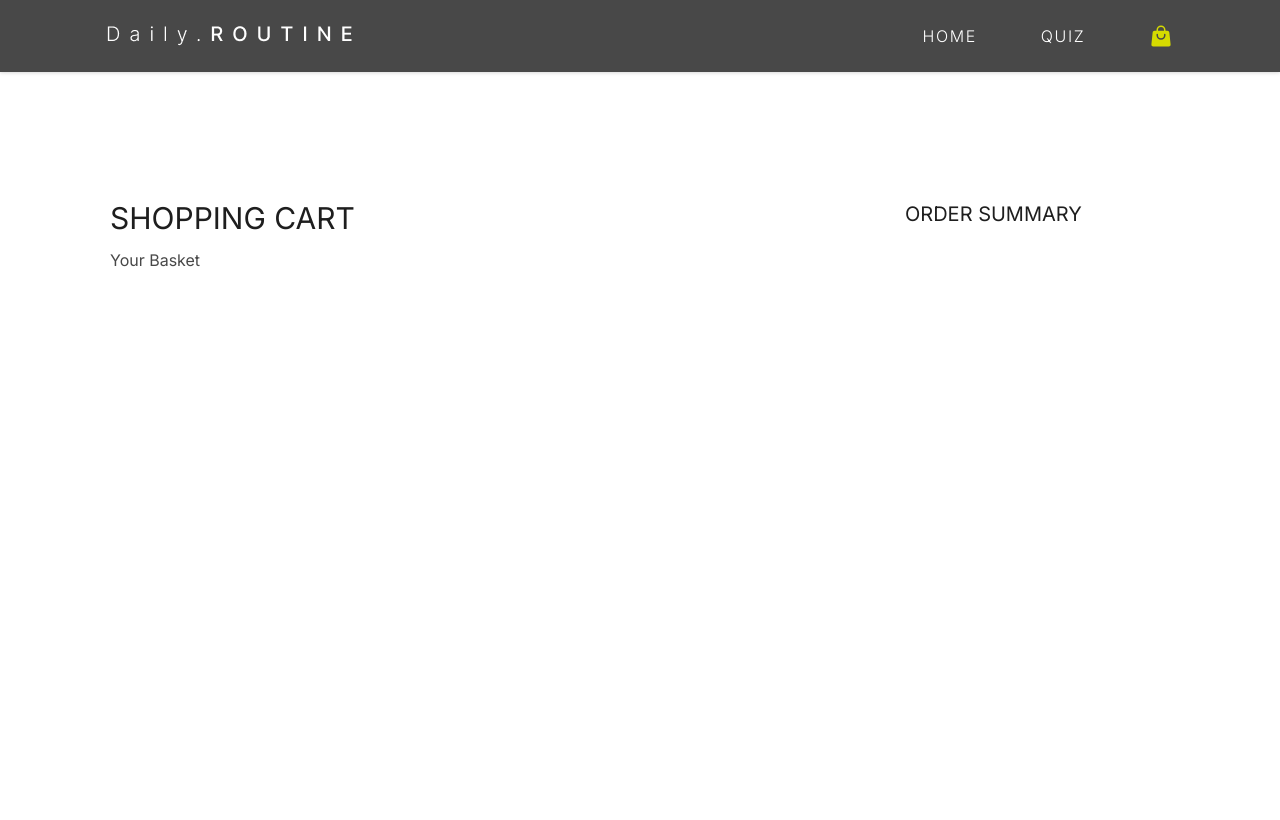
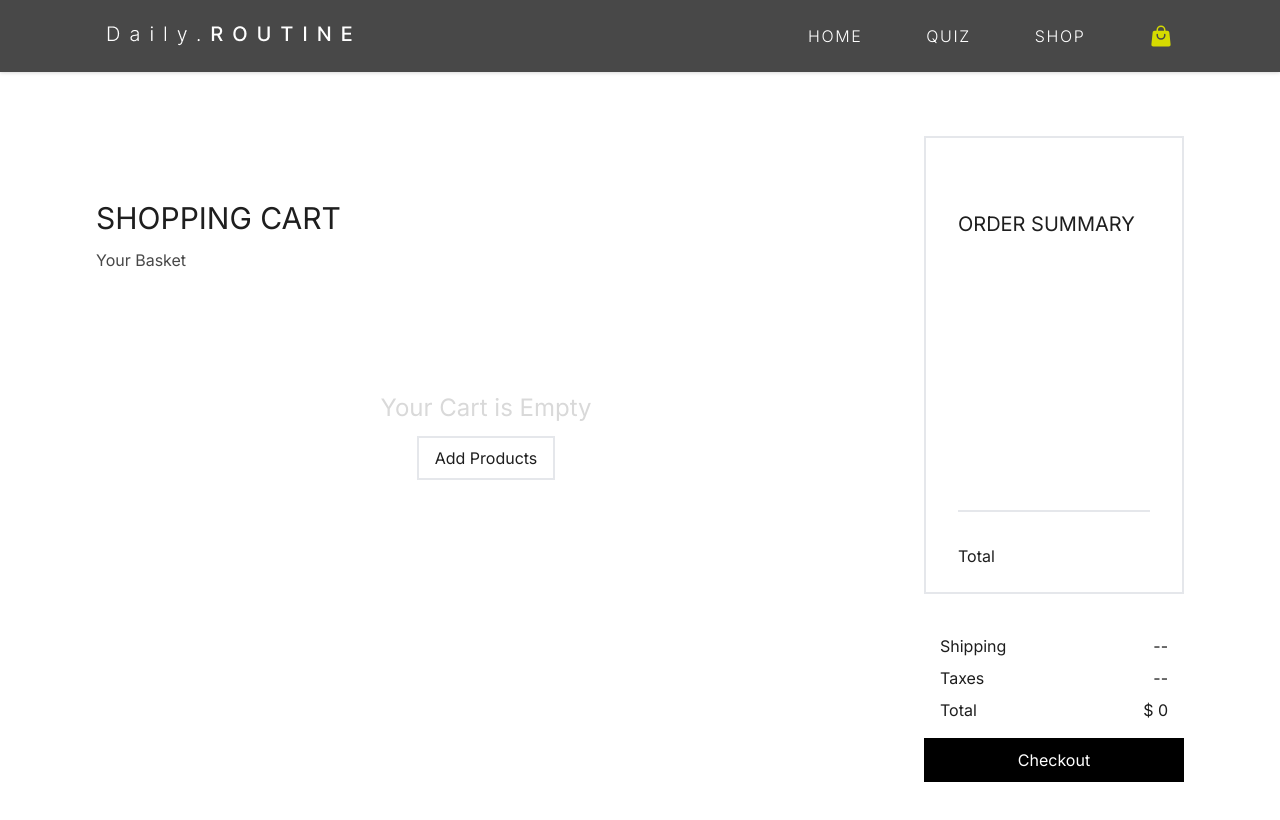
Before and after one commit to strawberrie68/Skincare-Shop, a React (Vite) app in the folder skincare/: page /cart in a window 1280 px wide. Shown: the top 820 px of the page. Built offline with nearby package versions, Linux system fonts and the light colour scheme.

Commit message:
cart fix

```diff
--- a/skincare/src/componets/NavBar.tsx
+++ b/skincare/src/componets/NavBar.tsx
@@ -13,7 +13,7 @@ const NavBar = () => {
   const flexBetween = "flex items-center justify-between";
   const isAboveMediumScreens = useMediaQuery("(min-width: 1060px)");
   const [isMenuToggled, setIsMenuToggled] = useState<boolean>(false);
-  const cart = useAppSelector(state => state.cart.product).length
+  const cart = useAppSelector(state => state.cart.products).length
 
   return (
     <nav>
@@ -31,13 +31,17 @@ const NavBar = () => {
           {/* RIGHT SIDE */}
           {isAboveMediumScreens ? (
 
-            <div className={`${flexBetween} gap-16 text-white uppercase tracking-widest font-light`}>
+            <div className={`${flexBetween} gap-16 text-white uppercase tracking-widest font-light `}>
               <Link to="/">
-                <p>HOME</p>
+                <p className="hover:text-primary-500">HOME</p>
               </Link>
               <Link to="/quiz">
-                <p>QUIZ</p>
+                <p className="hover:text-primary-500">QUIZ</p>
               </Link>
+              <Link to="/shop">
+                <p className="hover:text-primary-500">SHOP</p>
+              </Link>
+
               <Link to="/cart">
                 <span className={`flex `}>
 
--- a/skincare/src/pages/cart/CartCard.tsx
+++ b/skincare/src/pages/cart/CartCard.tsx
@@ -1,13 +1,14 @@
-type Props = {
-    img: string,
-    name: string,
-    price: number,
+import { XMarkIcon } from "@heroicons/react/24/solid";
+// import { useAppDispatch } from "@/hooks/reduxHook";
+// import { removeFromCart } from "@/redux/cartSlice";
 
-}
-
-const cartCard = ({ img, name, price}: Props) => {
+const cartCard = ({ img, name, price,index }: Props) => {
+  // const dispatch = useAppDispatch();
   return (
-    <div className="h-[200px]  my-4 flex justify-between items-center basis-4/5 pb-4 border-b-2">
+    <div
+      className="h-[200px]  my-4 flex justify-between items-center basis-4/5 pb-4 border-b-2 border-b-gray-05"
+      key={index}
+    >
     <div>
       <img
         src={img}
@@ -19,7 +20,12 @@ const cartCard = ({ img, name, price}: Props) => {
     <p>{name}</p>
     <div><p>x 1</p></div>
     <p className="px-8">$ {price}</p>
-    <p className="text-gray-10">x</p>
+
+    <XMarkIcon
+      className="h-6 w-6 text-gray-10"
+      // onClick={()=>dispatch(removeFromCart({}))}
+     />
+
 
   </div>
   )
--- a/skincare/src/pages/cart/index.tsx
+++ b/skincare/src/pages/cart/index.tsx
@@ -1,41 +1,112 @@
 import NavBar from "@/componets/NavBar"
-import { useAppSelector } from "@/hooks/reduxHook";
+import { useAppSelector, useAppDispatch } from "@/hooks/reduxHook";
+import { reset } from "@/redux/cartSlice";
 import { ProductType } from "@/shared/types";
 import CartCard from "./CartCard";
+import { Link } from 'react-router-dom';
+
+
+
 
 const Cart = () => {
-  const cart = useAppSelector(state => state.cart.product)
+  const cart = useAppSelector(state => state.cart.products)
+  const dispatch = useAppDispatch();
+  const hideButton = cart?.length == 0 ? "hidden" : ""
+  const total = cart?.reduce((cartTotal:number , item: ProductType) =>
+    cartTotal += item?.price ,0)
   return (
     <div className="bg-white h-full">
       <NavBar />
       <div className=" gap-16 py-10 md:pb-0  w-full mt-12 mb-16 ">
-        <div className="mx-auto w-5/6 max-w-screen-md mt-12 flex justify-between" >
-        <div className="w-full">
+        <div className="mx-24  mt-12 flex justify-between" >
+          <div className="basis-3/4">
             <h1 className="mt-16 text-3xl bold ">
               SHOPPING CART
             </h1>
             <p className="mb-6 mt-3 text-gray-100">Your Basket</p>
 
+            <button
+              className={`${hideButton} mb-8 border-2 px-2 py-1 hover:bg-primary-10 hover:text-gray-500 hover:border-primary-10`}
+              onClick={() => dispatch(reset())}
+            >
+              Empty cart
+            </button>
+
+
+            {/* IF CART EMPTY  or NOT EMPTY*/}
             <div className="flex flex-col ">
+              {cart?.length == 0 ?
+                <div className="m-auto text-center pt-24">
+                  <p className="text-2xl text-gray-10">Your Cart is Empty</p>
+                  <Link to="/shop">
+                    <button className="border-2 px-4 py-2  mt-3 hover:bg-primary-10 hover:border-none">Add Products</button>
+                  </Link>
+                </div>
+                :
 
-              {/* { cart.map((product: ProductType)=>(
+                cart?.map((product: ProductType,index) => (
                   <CartCard
-                    img={product.img}
-                    name={product.name}
-                    price={product.price}
+                    img={product?.img}
+                    name={product?.name}
+                    price={product?.price}
+                    key={index}
+
+
                   />
                 ))
-              } */}
+              }
+            </div>
+          </div>
 
+          {/* ORDER SUMMARY */}
+
+
+          <div className="flex flex-col  ml-12 basis-1/4">
+              <div className="border-2 px-8 pt-2 py-6">
+                <p className="mt-16 text-xl bold mb-6">ORDER SUMMARY</p>
+                <div className="flex h-[250px] border-b-2 overflow-scroll mb-8 flex-col text-gray-100">
+                  {cart?.map((product:ProductType)=> (
+                    <div className="flex mb-2">
+                      <p className="basis-1/4">1 x</p>
+                      <p className="basis-1/2">{product?.name}</p>
+                      <p className="basis-1/4 ml-2">$ {product?.price}</p>
+                    </div>
+
+                  ))}
+
+
+
+                </div>
+                <p>Total</p>
+
+              </div>
+              {/* SHIPPING AND TAXES */}
+              <div>
+                <div className="flex flex-col px-4 py-2 mt-8">
+                  <div className="flex justify-between pb-2">
+                  <p>Shipping</p>
+                  <p>--</p>
+                  </div>
+                  <div className="flex justify-between pb-2">
+                    <p>Taxes</p>
+                    <p>--</p>
+                  </div>
+                  <div className="flex justify-between pb-2">
+                    <p>Total</p>
+                    <p>$ {total}</p>
+                  </div>
+
+                </div>
+                <button
+                  className="bg-black w-full text-white h-[44px] hover:bg-primary-500 hover:text-black"
+                >
+                  Checkout
+                </button>
 
               </div>
 
           </div>
 
-        <div className=" pl-12 w-2/5">
-          <p className="mt-16 text-xl bold ">ORDER SUMMARY</p>
-
-        </div>
 
 
 
--- a/skincare/src/redux/cartSlice.ts
+++ b/skincare/src/redux/cartSlice.ts
@@ -5,12 +5,12 @@ import { ProductType } from "@/shared/types"
 
 
 interface cartState {
-    product: ProductType[],
+    products: ProductType[],
     // total: number,
 }
 
 const initialState: cartState = {
-    product: [],
+    products: [],
     // total: 0,
 }
 
@@ -20,14 +20,19 @@ const initialState: cartState = {
     initialState,
     reducers: {
       addToCart: (state, action: PayloadAction<ProductType>) => {
-        state.product.push(action.payload)
-      }
+        state.products.push(action.payload)
+      },
+      // removeFromCart:(state, action) => {
+
+      // },
+      reset: () => initialState,
+
     }
   })
 
 
 
 
-export const { addToCart } = cartSlice.actions
+export const { addToCart, reset } = cartSlice.actions
 
 export default cartSlice.reducer
--- a/skincare/src/scenes/navbar/NavButton.tsx
+++ b/skincare/src/scenes/navbar/NavButton.tsx
@@ -12,7 +12,7 @@ type Props = {
 };
 
 const navButton = ({ isTopOfPage, children }: Props) => {
-  const cart = useAppSelector(state => state.cart.product).length
+  const cart = useAppSelector(state => state.cart.products).length
   const actionBtnBackground = isTopOfPage ?
     "bg-gradient-to-r from-gray-700 via-neutral-800 to-black text-primary-500 hover:from-primary-100 hover:to-primary-500 hover:text-gray-600"
     : " bg-gradient-to-r from-primary-100 to-primary-500 text-gray-600 hover:shadow-md hover:shadow-primary-10";
--- a/skincare/tailwind.config.js
+++ b/skincare/tailwind.config.js
@@ -4,6 +4,7 @@ module.exports = {
   theme: {
     extend: {
       colors: {
+        "gray-05":"#f2f2f2",
         "gray-10":"#D9D9D9",
         "gray-20": "#F0F0F0",
         "gray-50": "#1E1E1E",
```
Lines whose indentation alone changed are shown as unchanged.
